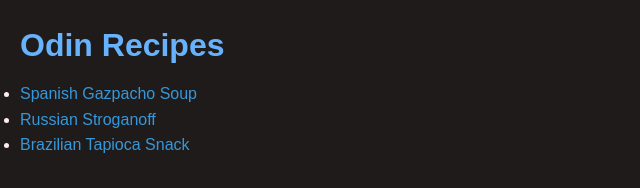
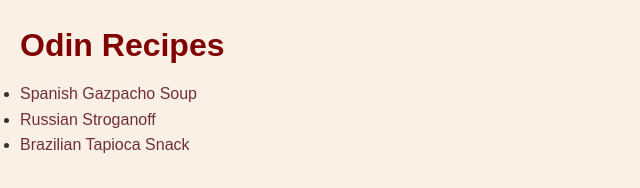
Before and after one commit to iaraflaminio/odin-foundations, a plain HTML site: page HTMLandCSS/odin-recipes/index.html in a window 1280 px wide. Shown: the whole page, without its empty margins (0-640 px from the left). Drawn offline with Linux system fonts and the light colour scheme.

Commit message:
style: update text, heading and link colors and add styling for h2 elements

```diff
--- a/HTMLandCSS/odin-recipes/style.css
+++ b/HTMLandCSS/odin-recipes/style.css
@@ -6,14 +6,14 @@
 
 body {
     font-family: Arial, sans-serif;
-    background-color: #201b1b;
-    color: #ffeded;
+    background-color: #FAF0E6;
+    color: #333333;
     line-height: 1.6;
     padding: 20px;
 }
 
-h1 {
-    color: #67b2fd;
+h1, h2 {
+    color: #800000;
     margin-bottom: 10px;
 }
 
@@ -22,7 +22,7 @@ p {
 }
 
 a {
-    color: #3498db;
+    color: #722F37;
     text-decoration: none;
 }
 
```
